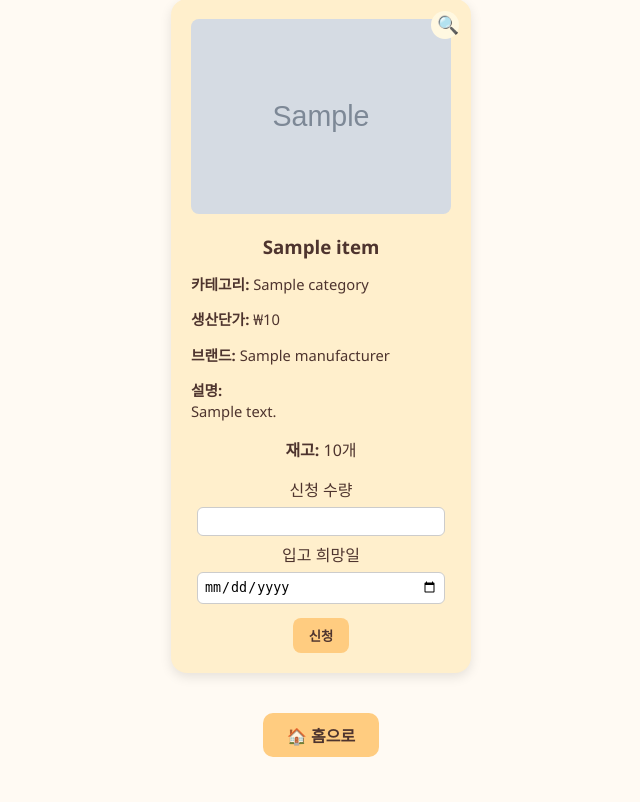
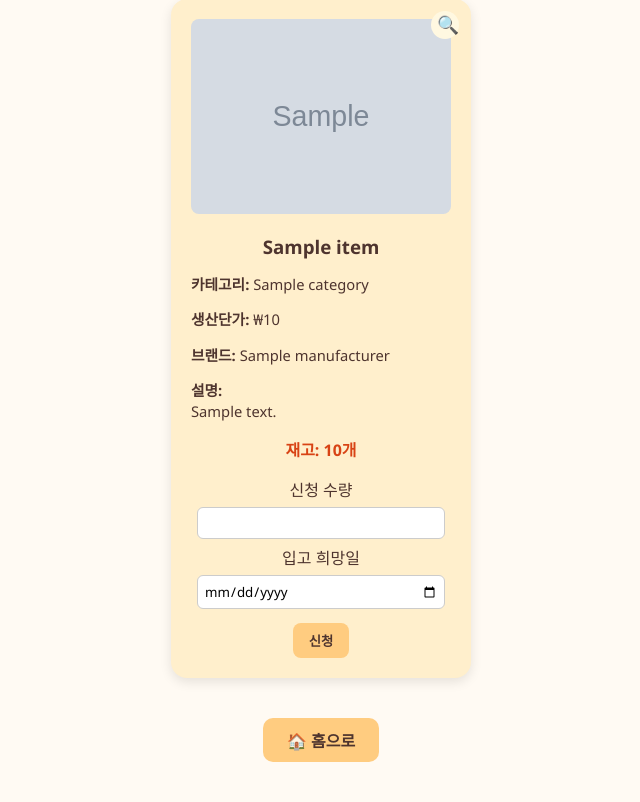
Before and after one commit to carrot0217/Betifulstore-app, a Flask app: template templates/index.html in a window 1280 px wide. Shown: the part 141-943 px from the top of the page, without its empty margins (319-959 px from the left). Before the commit the page ends 898 px from the top, so only its background shows below. Run offline with Flask 3, Linux system fonts and the light colour scheme; the template is opened without the code that fills it: most values are stand-ins (such as "Sample title", 1, 10 or a date in 2020); grey boxes marked "Sample" are stand-in pictures.

Commit message:
Update index.html

```diff
--- a/templates/index.html
+++ b/templates/index.html
@@ -5,21 +5,24 @@
   <style>
     body {
       background-color: #fffaf3;
-      font-family: 'Segoe UI', sans-serif;
+      font-family: 'Segoe UI', 'Noto Sans KR', sans-serif;
       text-align: center;
       padding: 40px;
       color: #4e342e;
     }
+
     h1 {
       font-size: 1.8em;
       margin-bottom: 40px;
     }
+
     .card-container {
       display: flex;
       flex-wrap: wrap;
       justify-content: center;
       gap: 30px;
     }
+
     .card {
       background-color: #ffefcc;
       border-radius: 16px;
@@ -28,10 +31,12 @@
       box-shadow: 0 4px 12px rgba(0, 0, 0, 0.1);
       position: relative;
     }
+
     .card img {
       width: 100%;
       border-radius: 8px;
     }
+
     .zoom-btn {
       position: absolute;
       top: 12px;
@@ -44,21 +49,31 @@
       width: 28px;
       height: 28px;
     }
+
     .card h3 {
       margin: 15px 0 10px;
     }
+
     .left-info {
       text-align: left;
       font-size: 0.92em;
       line-height: 1.4em;
     }
+
+    .stock-text {
+      color: #d84315;
+      font-weight: bold;
+    }
+
     input[type="number"], input[type="date"] {
       width: 90%;
       padding: 6px;
       margin: 6px 0;
       border-radius: 6px;
       border: 1px solid #ccc;
+      font-family: inherit;
     }
+
     button.submit-btn {
       background-color: #ffcc80;
       color: #4e342e;
@@ -69,9 +84,11 @@
       margin-top: 8px;
       cursor: pointer;
     }
+
     button.submit-btn:hover {
       background-color: #ffb74d;
     }
+
     .home-btn {
       display: inline-block;
       margin-top: 40px;
@@ -82,6 +99,7 @@
       text-decoration: none;
       border-radius: 10px;
     }
+
     .home-btn:hover {
       background-color: #ffb74d;
     }
@@ -104,7 +122,7 @@
         <p><strong>설명:</strong><br>{{ item.description | replace('\n', '<br>') | safe }}</p>
       </div>
 
-      <p><strong>재고:</strong> {{ item.stock }}개</p>
+      <p class="stock-text">재고: {{ item.stock }}개</p>
 
       <form method="post" action="/order" target="_blank">
         <label>신청 수량</label><br>
```
